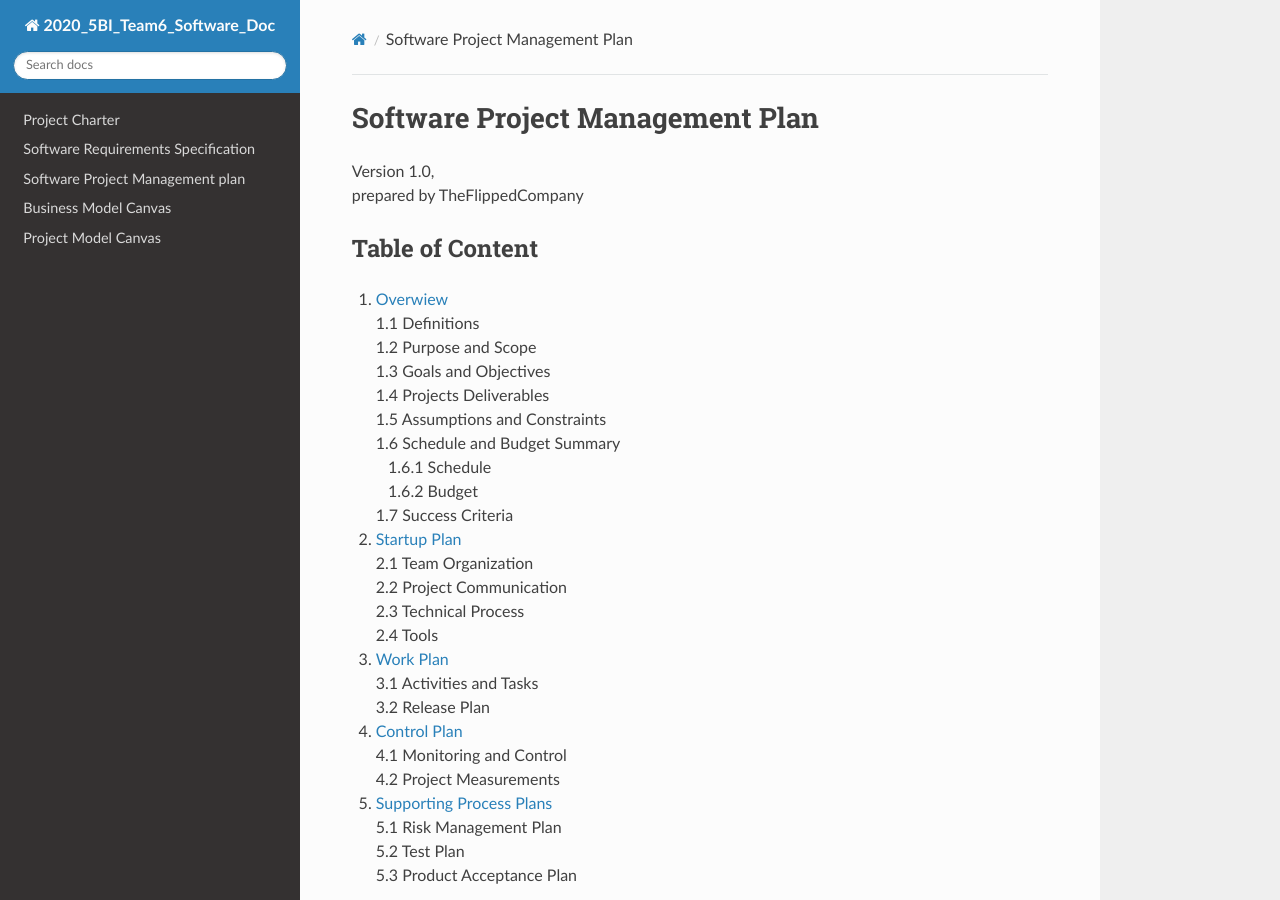
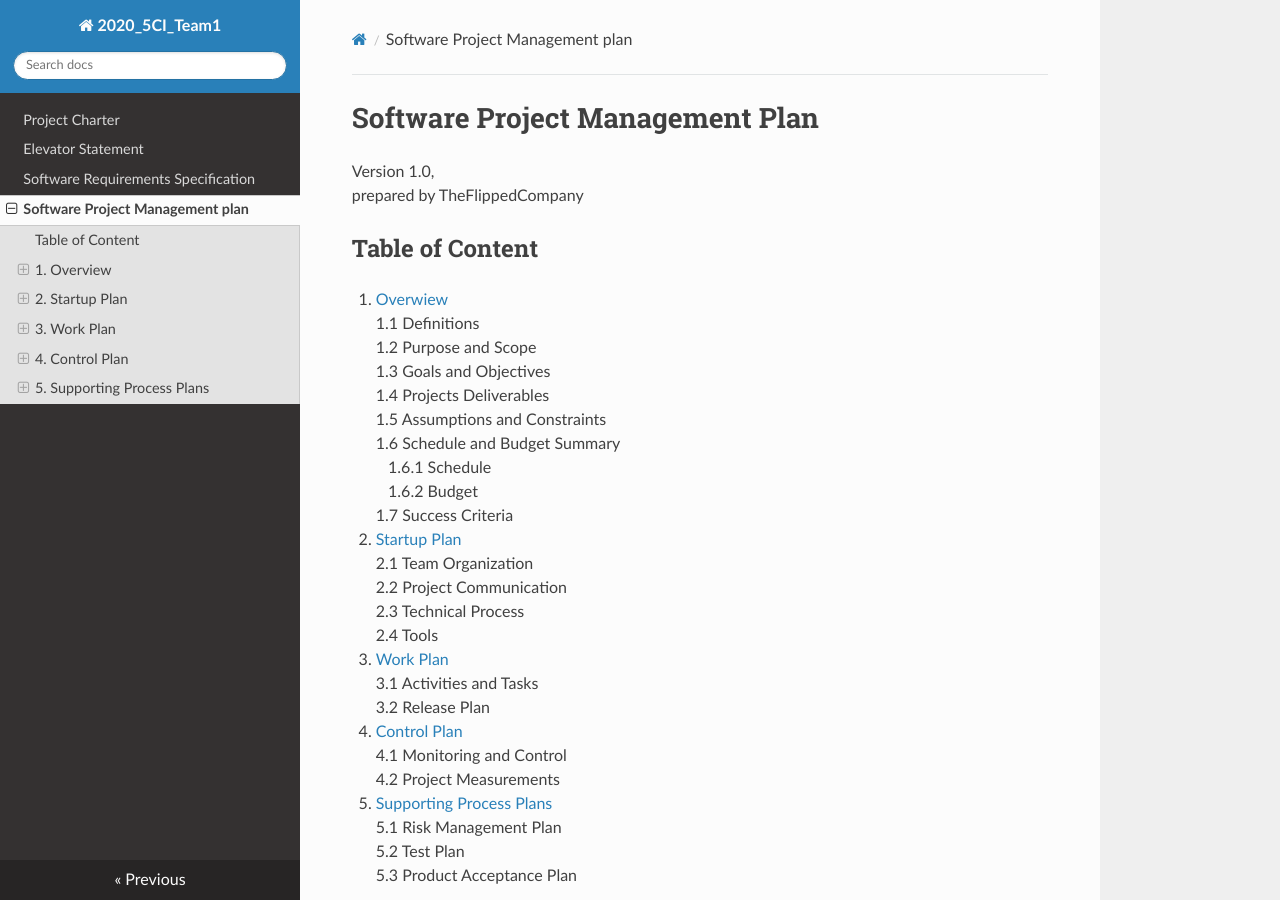
Before and after one commit to FlippedAle/2020_5DI_Team1_DOnofrio, an MkDocs documentation site: the page built from docs/spmp.md, in a window 1280 px wide and 900 px high. Built offline with MkDocs 1.6.1, drawn with Linux system fonts in a browser that asks for light colours; nearby versions of some CDN libraries.

Commit message:
Update mkdocs.yml

```diff
--- a/mkdocs.yml
+++ b/mkdocs.yml
@@ -1,10 +1,10 @@
-site_name: 2020_5BI_Team6_Software_Doc
+site_name: 2020_5CI_Team1
 nav:
-    - 'Project Charter': 'Project Charter/index.md'
-    - 'Software Requirements Specification': 'Software Requirements Specification/index.md'
-    - 'Software Project Management plan': 'Software Project Management Plan/index.md'
-    - 'Business Model Canvas': 'Business Model Canvas/index.md'
-    - 'Project Model Canvas': 'Project Model Canvas/index.md'
+    - 'Project Charter': 'vspc.md'
+    - 'Elevator Statement': 'elevatorSpeech.md'
+    - 'Software Requirements Specification': 'srs.md'
+    - 'Software Project Management plan': 'spmp.md'
+
 
 theme:
     name: readthedocs
```
